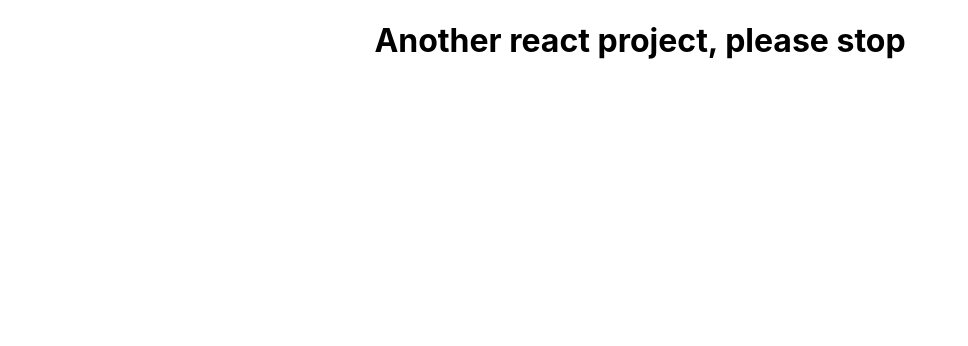
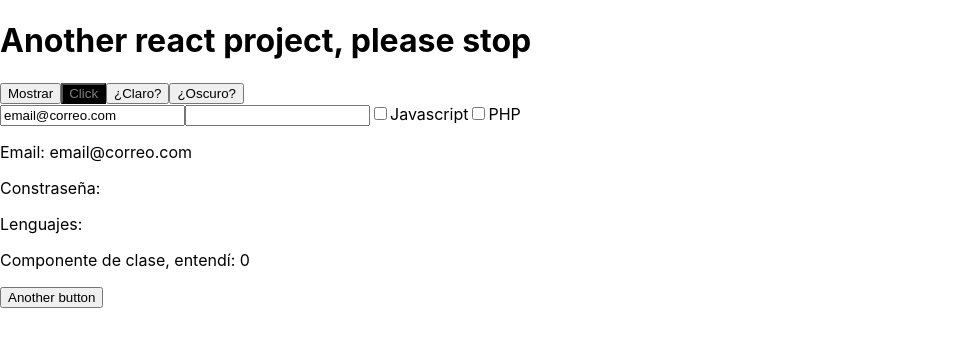
Before and after one commit to lxsca00/sleepy-tracker, a React (Create React App) app: page / in a window 1280 px wide. Shown: the top 346 px of the page, without its empty margins (0-968 px from the left). Built offline with nearby package versions, Linux system fonts and the light colour scheme.

Commit message:
trying things with react

```diff
--- a/src/App.css
+++ /dev/null
@@ -1,38 +0,0 @@
-.App {
-  text-align: center;
-}
-
-.App-logo {
-  height: 40vmin;
-  pointer-events: none;
-}
-
-@media (prefers-reduced-motion: no-preference) {
-  .App-logo {
-    animation: App-logo-spin infinite 20s linear;
-  }
-}
-
-.App-header {
-  background-color: #282c34;
-  min-height: 100vh;
-  display: flex;
-  flex-direction: column;
-  align-items: center;
-  justify-content: center;
-  font-size: calc(10px + 2vmin);
-  color: white;
-}
-
-.App-link {
-  color: #61dafb;
-}
-
-@keyframes App-logo-spin {
-  from {
-    transform: rotate(0deg);
-  }
-  to {
-    transform: rotate(360deg);
-  }
-}
--- a/src/App.js
+++ b/src/App.js
@@ -1,9 +1,47 @@
-import './App.css';
+import React, { useEffect, useState } from "react";
+import { Button, Form, What } from "./algo";
+
+const themes = {
+  'dark': {
+    backgroundColor: "black",
+    color: "gray"
+  },
+  'light': {
+    backgroundColor: "orange",
+    color: "white"
+  }
+}
+
+export const Context = React.createContext()
 
 function App() {
+
+  const [show, setShow] = useState(false)
+  const [theme, setTheme] = useState(themes.dark)
+
+  /* React.lazy, componente suspense y entre ello se coloca el componente dinamico, fallback y lo que diga que esta cargando */
+
+  const Message = ({showed}) => {
+    useEffect(() => {
+      console.log("Muestro");
+    }, [showed])
+    return(
+      <p>Un mensaje</p>
+    )
+  }
+
   return (
     <div className="App">
       <h1>Another react project, please stop</h1>
+      <button onClick={() => setShow(!show)}>Mostrar</button>
+      { show && <Message showed={show}></Message>}
+      <Context.Provider value={theme}>
+        <Button></Button>
+        <button onClick={() => setTheme(themes.light)}>¿Claro?</button>
+        <button onClick={() => setTheme(themes.dark)}>¿Oscuro?</button>
+      </Context.Provider>
+      <Form></Form>
+      <What></What>
     </div>
   );
 }
--- /dev/null
+++ b/src/algo.js
@@ -0,0 +1,90 @@
+import React, { Component, useContext, useState } from "react";
+import { Context } from "./App";
+
+export const Button = () => {
+  const cont = useContext(Context);
+
+  return <button style={cont}>Click</button>;
+};
+
+const MainInfo = () => {
+  const ctx = useContext(FormContext);
+
+  return (
+    <>
+      <input
+        type="email"
+        value={ctx.email}
+        onChange={(e) => ctx.setEmail(e.target.value)}
+      ></input>
+      <input
+        type="password"
+        value={ctx.password}
+        onChange={(e) => ctx.setPassword(e.target.value)}
+      ></input>
+    </>
+  );
+};
+
+const Skills = () => {
+  return (
+    <>
+      <label>
+        <input type="checkbox" name="likes[]" />
+        Javascript
+      </label>
+      <label>
+        <input type="checkbox" name="likes[]" />
+        PHP
+      </label>
+    </>
+  );
+};
+
+console.log(this);
+
+class What extends Component {
+  constructor(props) {
+    super(props);
+
+    this.state = {
+      counter: 0,
+    };
+  }
+
+  render() {
+    return (
+      <>
+        <p>Componente de clase, entendí: {this.state.counter}</p>
+        <button onClick={() => this.setState({counter: this.state.counter + 1})}>Another button</button>
+      </>
+    );
+  }
+}
+
+export const FormContext = React.createContext();
+
+export const Form = () => {
+  const [email, setEmail] = useState("email@correo.com");
+  const [password, setPassword] = useState("");
+  const [likes, setLikes] = useState("");
+
+  return (
+    <form>
+      <FormContext.Provider
+        value={{ email, password, likes, setEmail, setPassword, setLikes }}
+      >
+        <MainInfo></MainInfo>
+        <Skills></Skills>
+      </FormContext.Provider>
+
+      <div>
+        <p>Email: {email}</p>
+        <p>Constraseña: {password}</p>
+        <p>Lenguajes: </p>
+      </div>
+    </form>
+  );
+};
+
+export { What };
```
